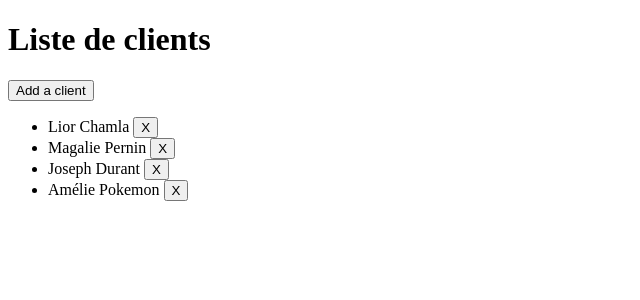
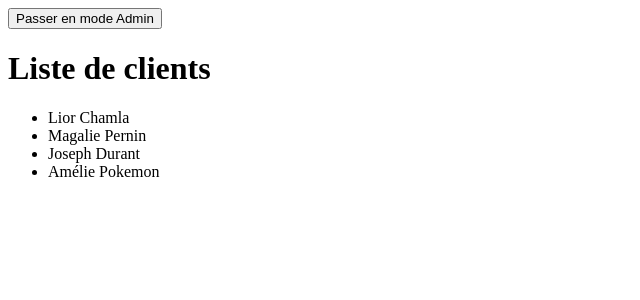
Before and after one commit to vihong/liorChamlaFunctional, a React (Create React App) app: page / in a window 1280 px wide. Shown: the top 300 px of the page, without its empty margins (0-640 px from the left). Built offline with nearby package versions, Linux system fonts and the light colour scheme.

Commit message:
16 - Refacto + embellishment UX

```diff
--- a/src/App.js
+++ b/src/App.js
@@ -18,6 +18,13 @@ function App() {
 
   const editBoxRef = useRef();
 
+  const [isModeAdmin, setIsModeAdmin] = useState(false);
+
+  const styleButton = {
+    background: isModeAdmin && "green",
+    color: isModeAdmin ? "white" : "black"
+  };
+
   // comportements (events handler)
   const handleDelete = (id) => {
     const clientsCopy = clients.slice();
@@ -36,6 +43,7 @@ function App() {
   };
 
   const handleClientSelected = async (idSelected) => {
+    if (!isModeAdmin) return;
     setIsEditing(true);
     const clientToEdit = clients.find((client) => client.id === idSelected);
     await setClientbeingEdited(clientToEdit);
@@ -56,8 +64,6 @@ function App() {
   };
 
   const handleAddButton = async () => {
-    console.log("handleAddButton");
-
     // création du nouveau client
     const id = new Date().getTime();
     const nom = "";
@@ -71,17 +77,24 @@ function App() {
     editBoxRef.current.focus();
   };
 
+  const toggleAdminButton = () => {
+    setIsModeAdmin(!isModeAdmin);
+  };
+
   // affichage (render)
   return (
     <div>
+      <button style={styleButton} onClick={toggleAdminButton}>
+        {isModeAdmin ? "Quitter le mode Admin" : "Passer en mode Admin"}
+      </button>
       <h1>{title}</h1>
-      <button onClick={handleAddButton}>Add a client</button>
+      {isModeAdmin && <button onClick={handleAddButton}>Add a client</button>}
       <ul>
         {clients.map((client) => (
-          <Client key={client.id} infoClient={client} onSelected={handleClientSelected} onDelete={() => handleDelete(client.id)} />
+          <Client key={client.id} infoClient={client} onSelected={handleClientSelected} onDelete={() => handleDelete(client.id)} isModeAdmin={isModeAdmin} />
         ))}
       </ul>
-      {isEditing && <input ref={editBoxRef} value={clientBeingEdited.nom} placeholder={"Click on a client to edit"} onChange={handleInputChange} />}
+      {isModeAdmin && <input ref={editBoxRef} value={clientBeingEdited.nom} placeholder={"Click on a client to edit"} onChange={handleInputChange} />}
       {/* <Form handleAdd={handleAdd} addBoxRef={addBoxRef} /> */}
     </div>
   );
@@ -108,4 +121,5 @@ export default App;
  * 13) Ajouter un input (séparé) modifiable en live
  * 14) Ajouter la box editing que si le client est sélectionné
  * 15) Ajouter un client vierge afin d'ajouter client
+ * 16) Refacto + embellishment UX
  */
--- a/src/Client.jsx
+++ b/src/Client.jsx
@@ -1,6 +1,6 @@
 import React from "react";
 
-export default function Client({ infoClient, onSelected, onDelete }) {
+export default function Client({ infoClient, onSelected, onDelete, isModeAdmin }) {
   const itemStyle =
     infoClient.id === 0
       ? {
@@ -17,7 +17,7 @@ export default function Client({ infoClient, onSelected, onDelete }) {
 
   return (
     <li key={infoClient.id} onClick={() => onSelected(infoClient.id)} style={itemStyle}>
-      {infoClient.nom} <button onClick={onDelete}>X</button>
+      {infoClient.nom} {isModeAdmin && <button onClick={onDelete}>X</button>}
     </li>
   );
 }
```
